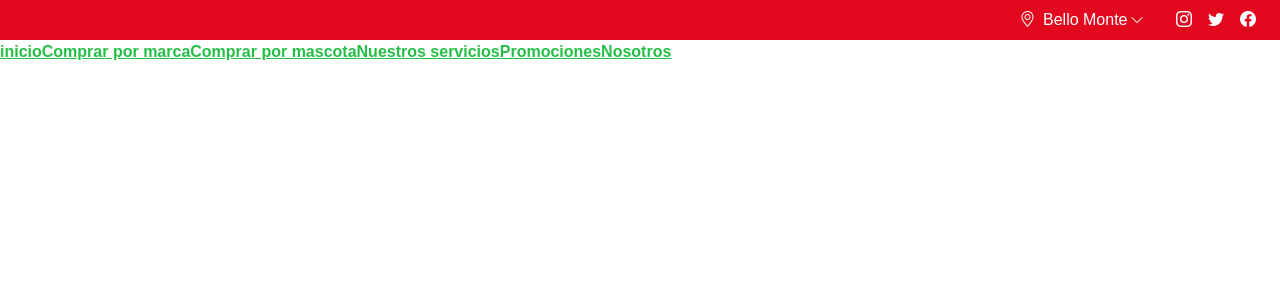
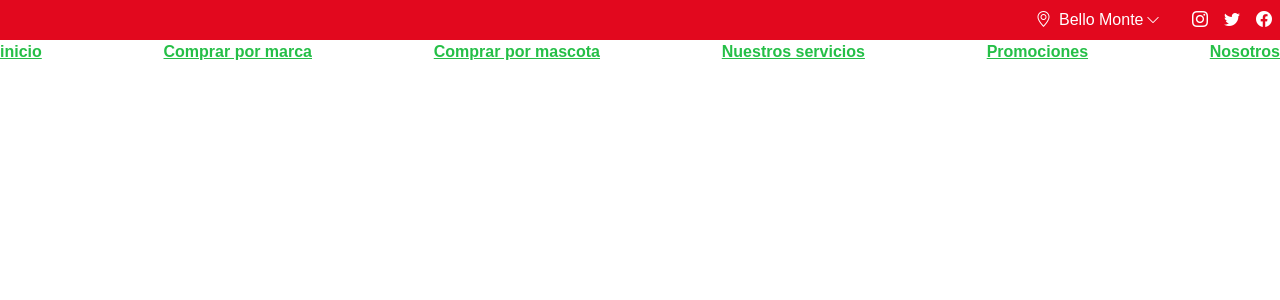
Before and after one commit to andlicon/maxipet, a Next.js app: page / in a window 1280 px wide. Shown: the top 300 px of the page. Built offline with nearby package versions, Linux system fonts and the light colour scheme.

Commit message:
ADD: Type object

```diff
--- a/components/Header.tsx
+++ b/components/Header.tsx
@@ -12,7 +12,7 @@ function Header() {
   return (
     <>
       <div className='header'>
-        <div className="container mx-auto p-2 flex flex-row justify-end gap-x-4">
+        <div className="container mx-auto py-2 flex flex-row justify-end gap-x-4">
           <SelectLocation locations={locationsList} />
           <SocialMediasBar socialMedias={socialMediaList}/>
         </div>
--- a/components/PageNavigate.jsx
+++ /dev/null
@@ -1,21 +0,0 @@
-import React from 'react';
-
-function PageNavigate({items}) {
-
-  return (
-    <nav className='container'>
-      <ul>
-        {
-          items.map((pageRedirect, index) => {
-            return(
-              <a to={pageRedirect.to} key={index}>
-                {pageRedirect.label}
-              </a>
-            )
-          })
-        }
-      </ul>
-    </nav>
-  )
-}
-export default PageNavigate;
--- /dev/null
+++ b/components/PageNavigate.tsx
@@ -0,0 +1,21 @@
+import React from 'react';
+import { PageRedirect } from '../constant/pageRedirect';
+
+function PageNavigate({ items }) {
+  return (
+    <nav className='container mx-auto'>
+      <ul className='flex justify-between'>
+        {
+          items.map((pageRedirect: PageRedirect, index: number) => {
+            return (
+              <a href={pageRedirect.to} key={index}>
+                {pageRedirect.label}
+              </a>
+            )
+          })
+        }
+      </ul>
+    </nav>
+  )
+}
+export default PageNavigate;
--- a/components/SelectLocation.tsx
+++ b/components/SelectLocation.tsx
@@ -1,4 +1,5 @@
 import React from 'react';
+import { Location } from '../constant/locations';
 
 function SelectLocation({locations}) {
   return (
@@ -7,7 +8,7 @@ function SelectLocation({locations}) {
       <div className='select relative'>
         <select name="location" className='rounded' id="location">
           {
-            locations.map((location) => {
+            locations.map((location:Location) => {
               return (
                 <option value={location.id} key={location.id}>
                   {location.label}
--- a/components/SocialMediasBar.tsx
+++ b/components/SocialMediasBar.tsx
@@ -1,10 +1,11 @@
 import React from 'react';
+import { SocialMedia } from '../constant/socialMedia'
 
 function SocialMediasBar({socialMedias}) {
   return (
-    <div className='socialMedias mx-2'>
+    <div className='socialMedias ms-2'>
       {
-        socialMedias.map((sm, index) => {
+        socialMedias.map((sm:SocialMedia, index:number) => {
           return (
             <a href={sm.to} target='_blank' key={index} className='social-media mx-2'>
               <i className={sm.bootstrapClass}></i>
--- a/constant/socialMedia.ts
+++ b/constant/socialMedia.ts
@@ -1,10 +1,10 @@
-export interface socialMedia {
+export interface SocialMedia {
   label: string,
   bootstrapClass: string,
   to: string
 }
 
-export const socialMediaList:socialMedia[] = [
+export const socialMediaList:SocialMedia[] = [
   {
     label: 'instagram',
     bootstrapClass: 'bi bi-instagram',
```
